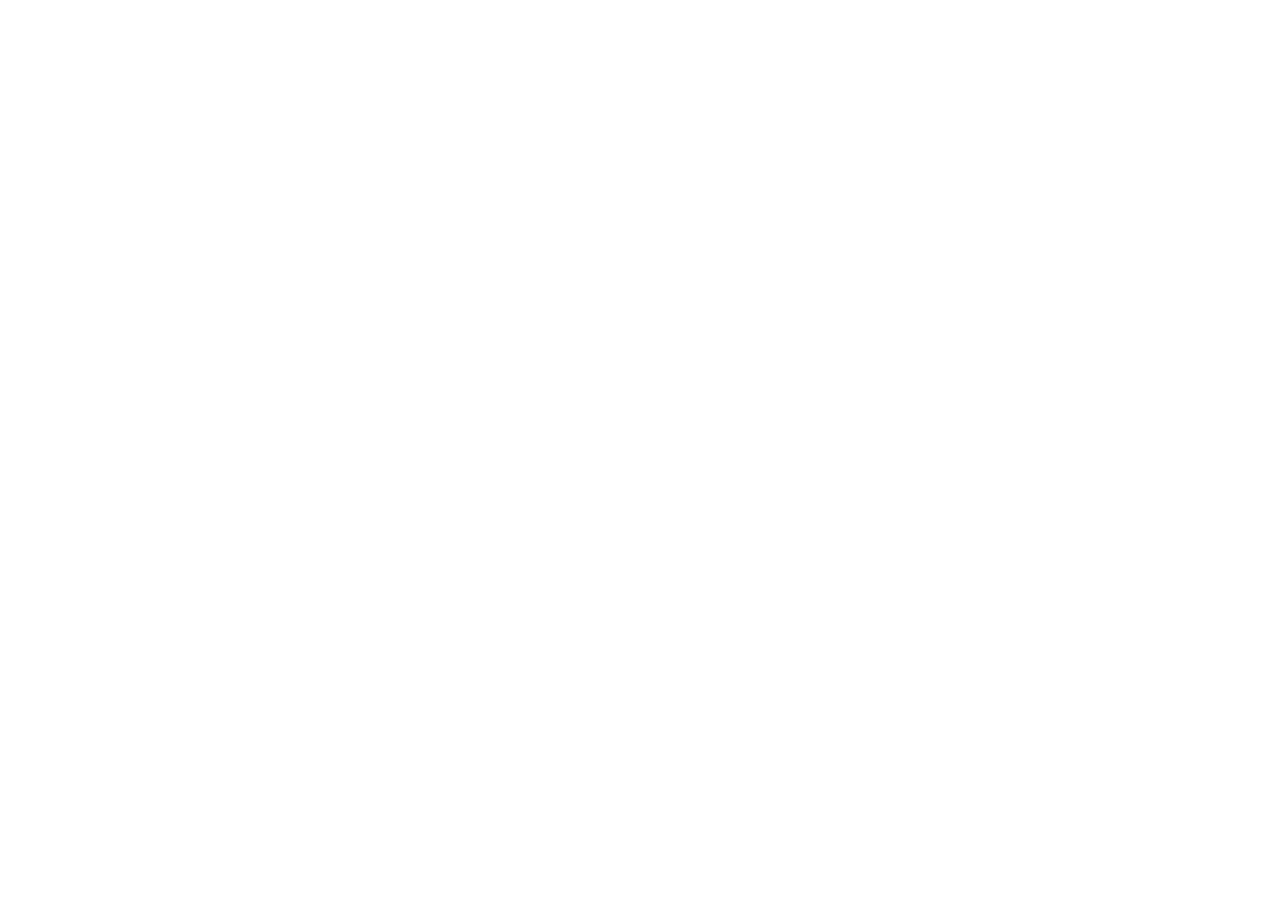
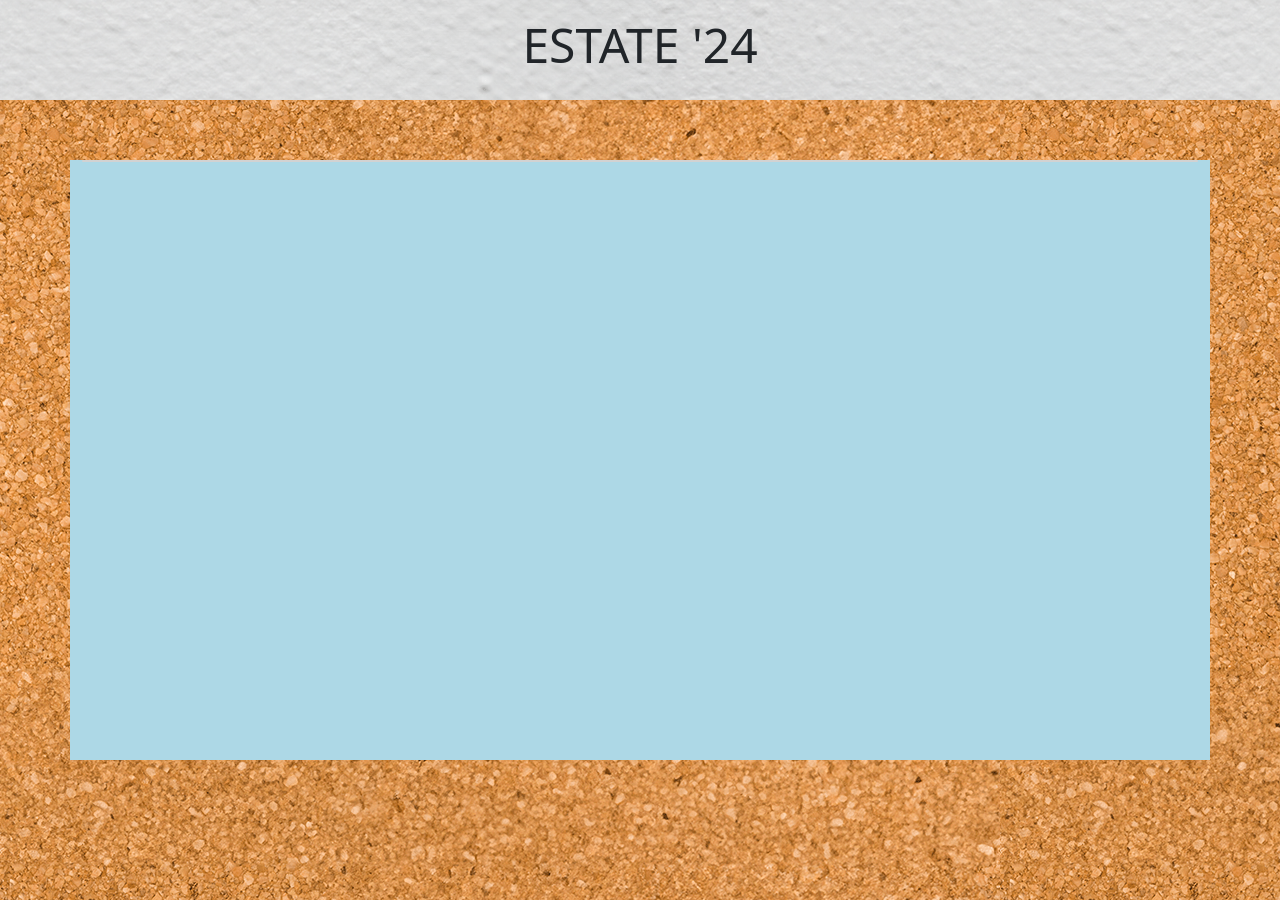
Before and after one commit to DanielaEsposito/js-photo-blog, a plain HTML site: page index.html in a window 1280 px wide. Before the commit the page ends 800 px from the top, so only its background shows below. Drawn offline with nearby package versions, Linux system fonts and the light colour scheme; a web font is replaced by a local one.

Commit message:
add header and background header/main

```diff
--- a/css/style.css
+++ b/css/style.css
@@ -1,10 +1,39 @@
 /* RESET*/
 * {
-    box-sizing: border-box;
-    margin: 0%;
-    padding: 0%;
+  box-sizing: border-box;
+  margin: 0%;
+  padding: 0%;
+  /*google font*/
+  font-family: "Sniglet", system-ui;
+  font-weight: 400;
+  font-style: normal;
+
 }
 
 img {
-    width: 100%;
+  width: 100%;
 }
+/*HEADER*/
+.header-container {
+  width: 100%;
+  background-image: url(../img/wall.png);
+  height: 100px;
+
+}
+.title {
+  font-size: 3rem;
+  text-transform: uppercase;
+  line-height: 90px;
+}
+/*POSTIT-SECTION*/
+#postit{
+    height: 100vh;
+    background-image: url(../img/cork.png);
+    padding-top: 60px;
+}
+.card-container{
+
+    /*debug*/
+    background-color: lightblue;
+    height: 600px;
+}
--- a/index.html
+++ b/index.html
@@ -11,6 +11,9 @@
         integrity="sha512-Kc323vGBEqzTmouAECnVceyQqyqdsSiqLQISBL29aUW4U/M7pSPA/gEUZQqv1cwx4OnYxTxve5UMg5GT6L4JJg=="
         crossorigin="anonymous" referrerpolicy="no-referrer" />
     <!--GOOLGEFONT-->
+    <link rel="preconnect" href="https://fonts.googleapis.com">
+<link rel="preconnect" href="https://fonts.gstatic.com" crossorigin>
+<link href="https://fonts.googleapis.com/css2?family=Roboto:ital,wght@0,100;0,300;0,400;0,500;0,700;0,900;1,100;1,300;1,400;1,500;1,700;1,900&family=Sniglet:wght@400;800&display=swap" rel="stylesheet">
     <!--BOOTSTRAP-->
     <link href="https://cdn.jsdelivr.net/npm/bootstrap@5.3.3/dist/css/bootstrap.min.css" rel="stylesheet"
         integrity="sha384-QWTKZyjpPEjISv5WaRU9OFeRpok6YctnYmDr5pNlyT2bRjXh0JMhjY6hW+ALEwIH" crossorigin="anonymous">
@@ -23,13 +26,30 @@
 </head>
 
 <body>
+    <!--HEADER-->
+    <header id="page-header">
+        <div class="header-container">
+            <h1 class="title text-center">estate '24</h1>
+        </div>
+    </header>
+    <!--MAIN-->
+    <main id="main-content">
+        <!--POSTIT-SECTION-->
+        <section id="postit">
+            <div class="container card-container">
+                <div class="card">
+                    <div class="card-img"></div>
+                    <div class="card-description"></div>
+                </div>
+            </div>
+        </section>
+    </main>
     <!--SCRIPT JS-->
     <script src="./main.js"></script>
     <!--BOOTRSTRAP JS-->
     <script src="https://cdn.jsdelivr.net/npm/bootstrap@5.3.3/dist/js/bootstrap.bundle.min.js"
-        integrity="sha384-YvpcrYf0tY3lHB60NNkmXc5s9fDVZLESaAA55NDzOxhy9GkcIdslK1eN7N6jIeHz"
-        crossorigin="anonymous">
-    </script>
+        integrity="sha384-YvpcrYf0tY3lHB60NNkmXc5s9fDVZLESaAA55NDzOxhy9GkcIdslK1eN7N6jIeHz" crossorigin="anonymous">
+        </script>
 </body>
 
 </html>
```
